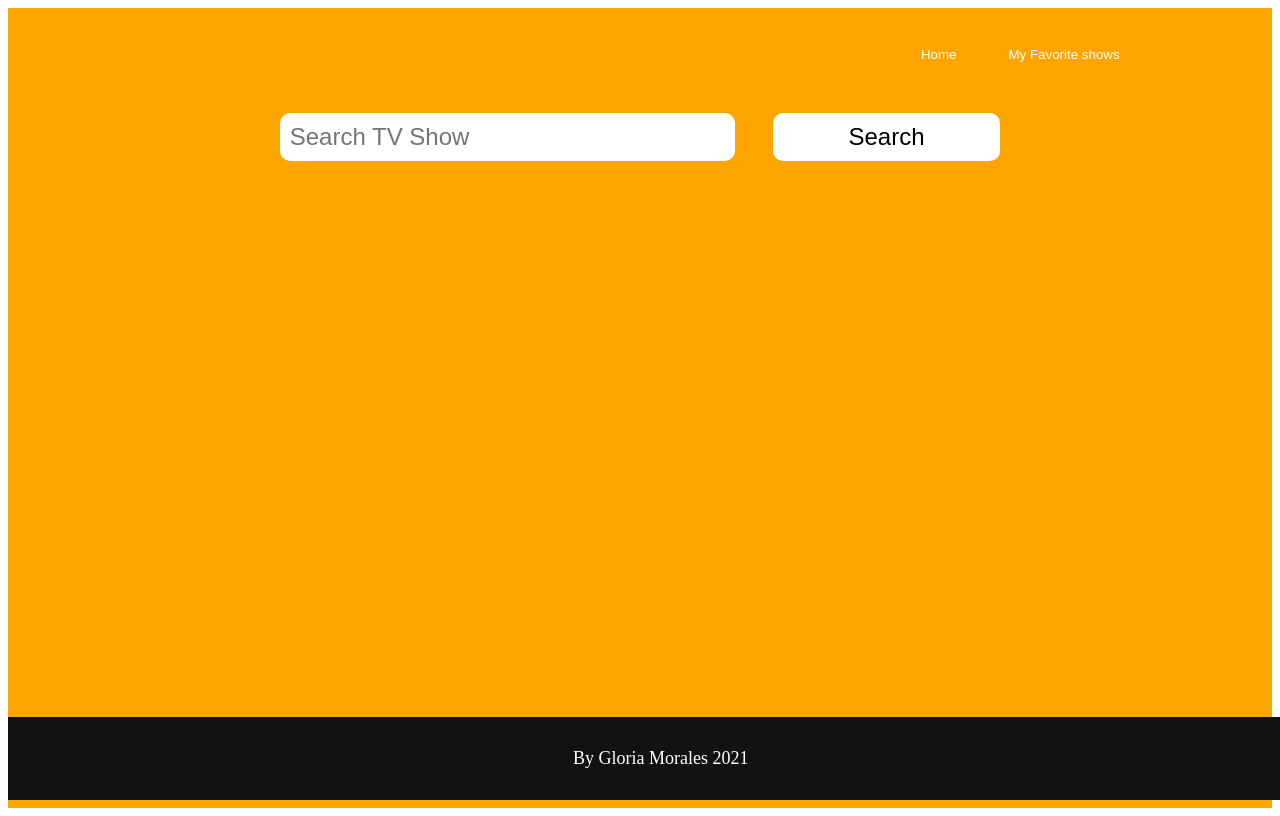
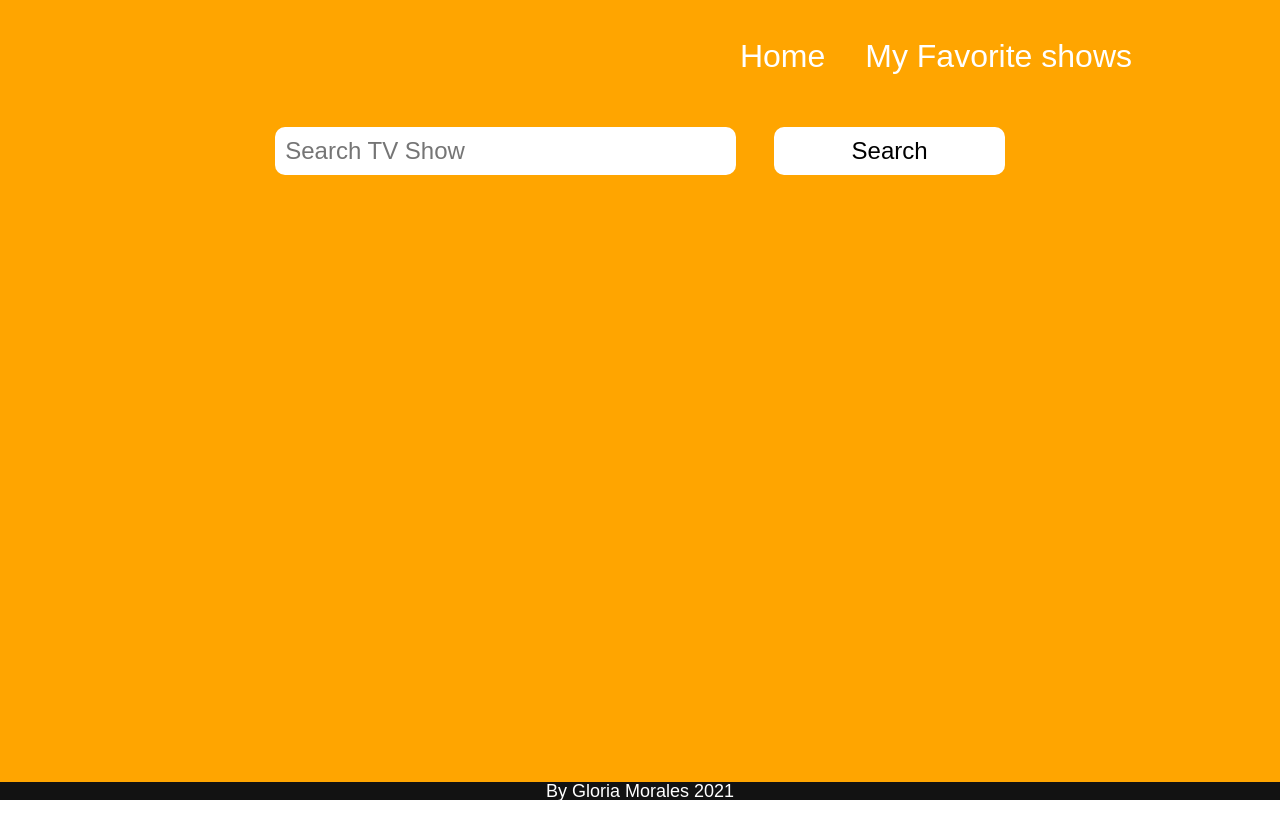
Before and after one commit to gmoraleslondono/choows, a Vue app: page / in a window 1280 px wide. Built offline with nearby package versions, Linux system fonts and the light colour scheme.

Commit message:
Add and apply global styles on component and views

```diff
--- a/src/components/Footer.vue
+++ b/src/components/Footer.vue
@@ -14,11 +14,12 @@ export default {
 </script>
 
 <style>
+@import '../styles/global-styles.css';
+
 .footer {
   width: 100%;
   margin: 0 auto;
   background-color: #121212;
-  color: white;
   font-size: 18px;
   text-align: center;
   padding: 1%;
--- a/src/components/Header.vue
+++ b/src/components/Header.vue
@@ -27,6 +27,8 @@ export default {
 </script>
 
 <style>
+@import '../styles/global-styles.css';
+
 .header {
   width: 100%;
   margin: 0 auto;
@@ -45,6 +47,7 @@ export default {
   background: transparent;
   border: none;
   margin: 0 20px;
+  font-size: 2rem;
   color: white;
   cursor: pointer;
 }
--- a/src/views/Favorites.vue
+++ b/src/views/Favorites.vue
@@ -86,6 +86,8 @@ export default {
 </script>
 
 <style scoped>
+@import '../styles/global-styles.css';
+
 .favorites {
   width: 100%;
   min-height: 100vh;
@@ -100,14 +102,12 @@ export default {
 
 h1 {
   text-align: center;
-  margin: 5% 0;
-  color: white;
+  margin: 4% 0;
 }
 
 .tv-shows-container {
   width: 80%;
   margin: 0 auto;
-  color: white;
   font-size: 18px;
   text-align: left;
   display: flex;
--- a/src/views/Home.vue
+++ b/src/views/Home.vue
@@ -112,6 +112,8 @@ export default {
 </script>
 
 <style scoped>
+@import '../styles/global-styles.css';
+
 .home {
   width: 100%;
   margin: 0 auto;
@@ -134,7 +136,7 @@ input {
 
 .btn-search {
   width: 30%;
-  font-size: 24px;
+  font-size: 1.5rem;
 }
 
 .form-search {
@@ -166,7 +168,6 @@ input {
   display: flex;
   flex-direction: column;
   font-size: 20px;
-  color: white;
   margin: 5% 0;
 }
 
@@ -179,8 +180,4 @@ input {
 img {
   min-height: 295px;
 }
-
-.link {
-  cursor: pointer;
-}
 </style>
--- a/src/views/TvShowDetails.vue
+++ b/src/views/TvShowDetails.vue
@@ -43,6 +43,8 @@ export default {
 </script>
 
 <style scoped>
+@import '../styles/global-styles.css';
+
 .tv-show-details {
   width: 100%;
   min-height: 100vh;
```
